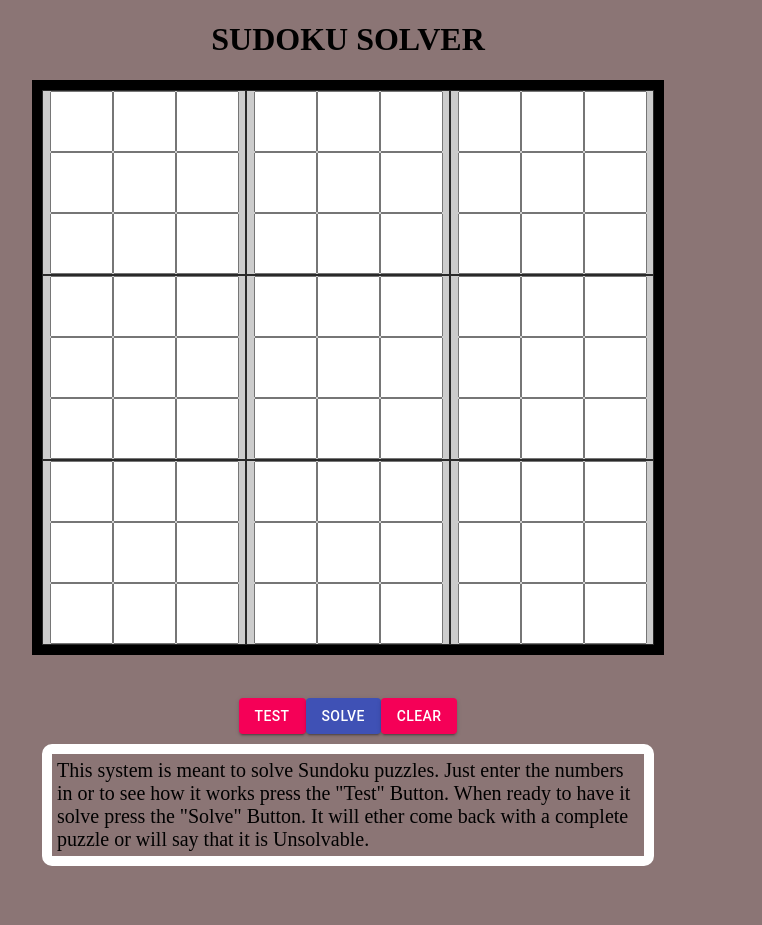
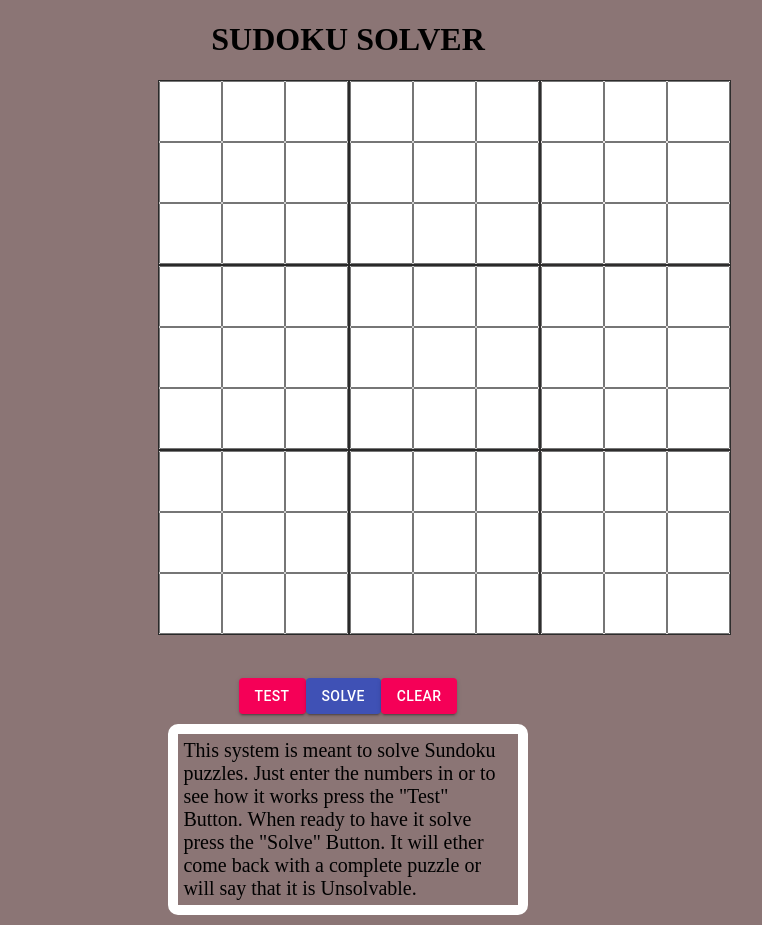
Before and after one commit to r-d-jorgensen/sudoku, a React (Create React App) app: page / in a window 1280 px wide. Shown: the whole page, without its empty margins (292-1054 px from the left). Before the commit the page ends 876 px from the top, so only its background shows below. Built offline with nearby package versions, Linux system fonts and the light colour scheme.

Commit message:
css grid for boxes, has problems with scaling

```diff
--- a/src/App.css
+++ b/src/App.css
@@ -1,22 +1,23 @@
 .content {
   text-align: center;
+  width: 30%;
   margin: auto;
-  width: 50%;
 }
 
 .sudoku-grid {
   display: grid;
   grid-template-columns: auto auto auto;
   background-color: black;
-  grid-column-gap: 0px;
-  padding: 10px;
+  grid-gap: 0px;
 }
 
 .quadrent {
   background-color: rgba(255, 255, 255, 0.8);
   border: 1px solid rgba(0, 0, 0, 0.8);
   grid-row-gap: 0px;
-  text-align: center;
+  display: grid;
+  grid-template-columns: auto auto auto;
+  grid-gap: 0px;
 }
 
 .numberBox {
--- a/src/sudoku.js
+++ b/src/sudoku.js
@@ -140,25 +140,16 @@ class Sudoku extends Component {
 
         const grid = [];
         for (let i = 0; i < 9; i++) {
-            const quadrent = [];
-            const board = this.state.board.filter(box => box.quadrent === i);
-            for (let i = 0; i < 9; i += 3) {
-                quadrent.push(board.slice(i, i + 3));
-            }
-            grid.push(quadrent);
+            grid.push(this.state.board.filter(box => box.quadrent === i));
         }
         return (
             <div className="content">
                 <h1>SUDOKU SOLVER</h1>
                 <div className="sudoku-grid">
-                    {grid.map((quadrent, j) =>
-                        <div className="quadrent" key={j}>
-                            {quadrent.map((row, k) =>
-                                <div key={k}>
-                                    {row.map(box =>
-                                        <NumberBox key={box.id} value={box.value} onChange={this.handleChange} />
-                                    )}
-                                </div>
+                    {grid.map((quadrent, i) =>
+                        <div className="quadrent" key={i}>
+                            {quadrent.map(box =>
+                                <NumberBox key={box.id} value={box.value} onChange={this.handleChange} />
                             )}
                         </div>
                     )}
```
